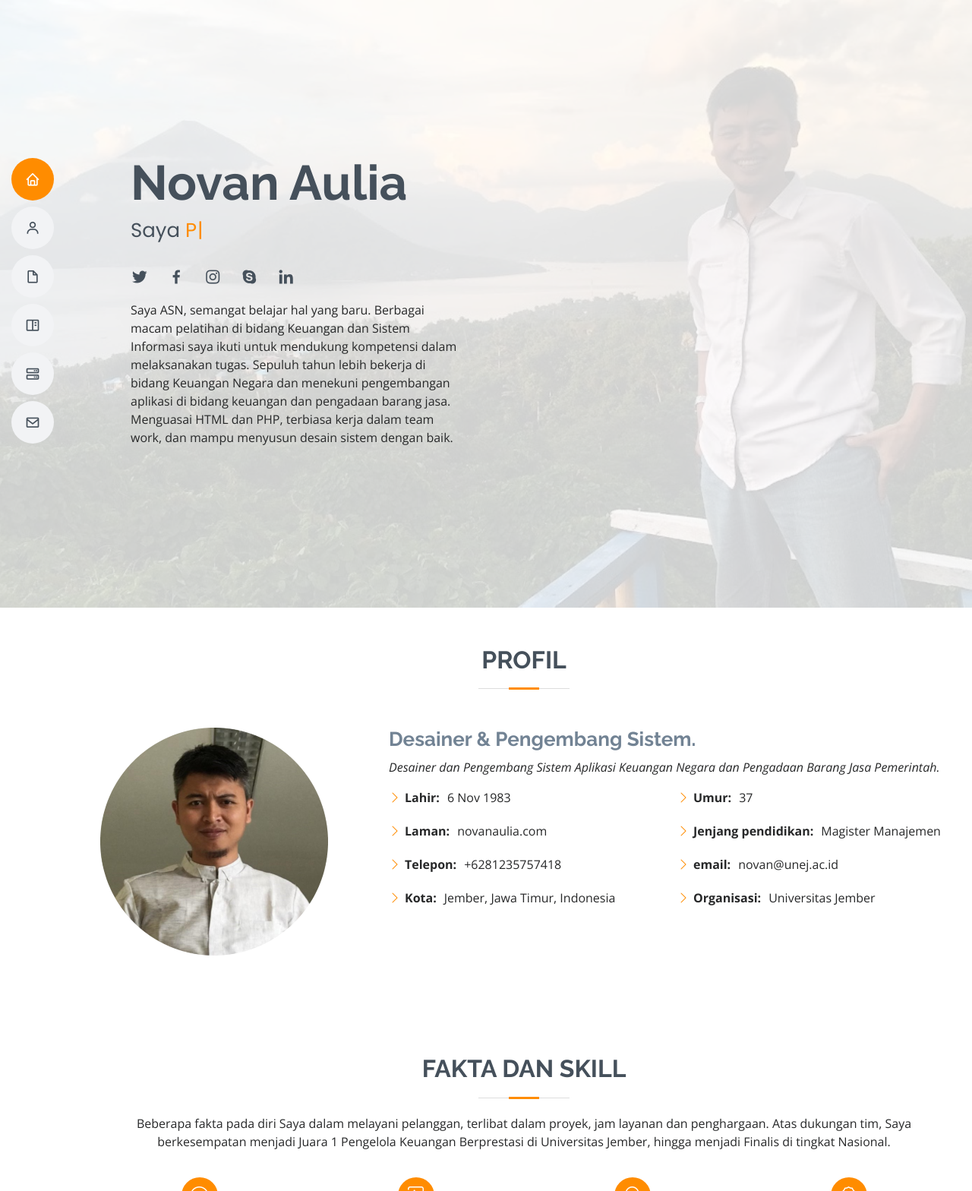
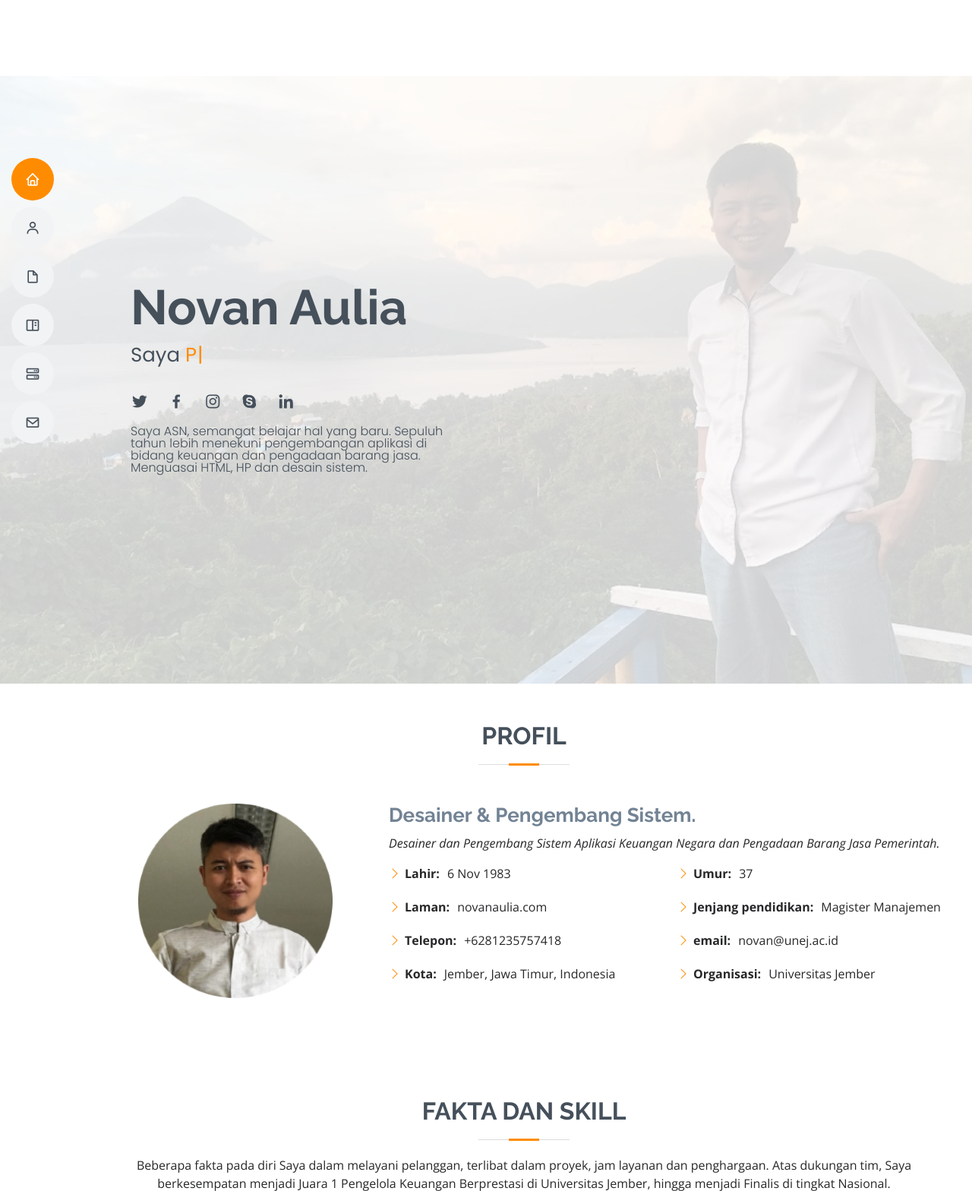
Before and after one commit to novanaulia/novanaulia.github.io, a PHP site: page / in a window 1280 px wide. Shown: the top 1568 px of the page at 76% size. Run offline with PHP 8.4, Linux system fonts and the light colour scheme.

Commit message:
edit css

```diff
--- a/assets/css/style.css
+++ b/assets/css/style.css
@@ -263,6 +263,7 @@ h6 {
   background: url("/assets/img/novan-aulia-rohman-hero.JPG") top right no-repeat;
   background-size: cover;
   position: relative;
+  margin-top: 100px;
 }
 @media (min-width: 992px) {
   #hero {
--- a/index.html
+++ b/index.html
@@ -83,9 +83,7 @@
         <!-- Tambahan Quote -->
         <div class="row justify-content-start">
           <div class="col-sm-5">
-            <p></p>
-            Saya ASN, semangat belajar hal yang baru. Berbagai macam pelatihan di bidang Keuangan dan Sistem Informasi saya ikuti untuk mendukung kompetensi dalam melaksanakan tugas. Sepuluh tahun lebih bekerja di bidang Keuangan Negara dan
-            menekuni pengembangan aplikasi di bidang keuangan dan pengadaan barang jasa. Menguasai HTML dan PHP, terbiasa kerja dalam team work, dan mampu menyusun desain sistem dengan baik.
+            <p class="fs-6 fw-lighter lh-1">Saya ASN, semangat belajar hal yang baru. Sepuluh tahun lebih menekuni pengembangan aplikasi di bidang keuangan dan pengadaan barang jasa. Menguasai HTML, HP dan desain sistem.</p>
           </div>
         </div>
       </div>
@@ -101,7 +99,7 @@
           </div>
 
           <div class="row">
-            <div class="col-lg-4">
+            <div class="col-lg-4 d-flex justify-content-center">
               <img src="assets/img/profile-novan-circle.png" class="img-fluid" alt="Novan Aulia Rohman" />
             </div>
             <div class="col-lg-8 pt-4 pt-lg-0 content">
```
Also changed, not shown: assets/img/profile-novan-circle.png.
